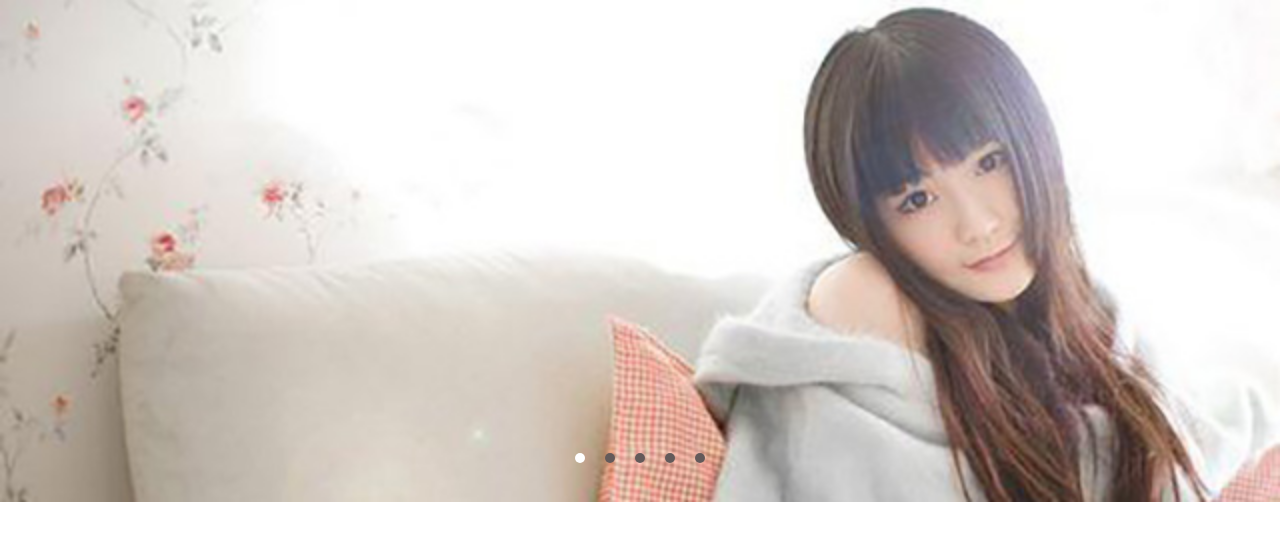
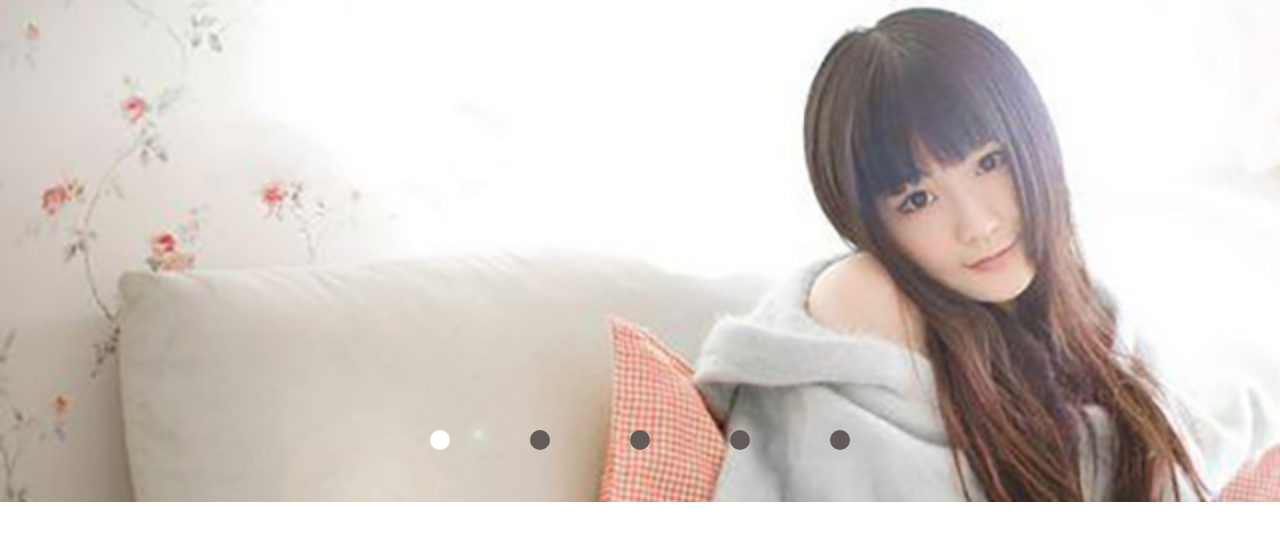
Before and after one commit to fuckyouweb/slider, a plain HTML site: page index.html in a window 1280 px wide. Shown: the top 540 px of the page. Drawn offline with Linux system fonts and the light colour scheme.

Commit message:
mv data to config object

```diff
--- a/js/index.js
+++ b/js/index.js
@@ -6,7 +6,8 @@ $(function () {
     var MXC_slider_config ={
         'slider_speed':3000, //跳转时间
         'slider_time': 500, //动画时间 单位ms
-        'slider_proportion': 0.390625 //图片宽高比
+        'slider_proportion': 0.390625, //图片宽高比
+        'slider_nav_proportion':0.03125
     };
     var MXC_slider = $(".MXC_slider"),
         MXC_slider_main =$(".MXC_slider_main"),
@@ -15,7 +16,10 @@ $(function () {
 
     //设置基础的字体大小
     var html_width = MXC_slider.width();
-    MXC_slider.css({"font-size":"10px",'height':MXC_slider_config.slider_proportion*html_width+'px'});
+    MXC_slider.css({
+        "font-size":MXC_slider_config.slider_nav_proportion*html_width+"px",
+        'height':MXC_slider_config.slider_proportion*html_width+'px'
+    });
 
     //添加导航
     var MXC_slider_num = $(".MXC_slider_content li") ;
@@ -35,9 +39,8 @@ $(function () {
             'transform':'translate3d(-'+html_width*index+'px,0px,0px)'
         },
             MXC_slider_config.slider_time,
-            'ease-in',
+            'ease-out',
             function () {
-
                 n_index = index % MXC_slider_num.length;
                 console.log(n_index);
                 index+=1;
--- a/less/index.less
+++ b/less/index.less
@@ -39,15 +39,15 @@ img.MXC_img {
   padding: 0;
   left: 0;
   right: 0;
-  bottom: 5%;
+  bottom: 0;
   text-align: center;
   z-index: 10;
   li{
     display: inline-block;
     border-radius: 1em;
     background: #635A5A;
-    width: 1em;
-    height: 1em;
+    width: .5em;
+    height: .5em;
     margin: 1em;
   }
 }
```
Also changed, not shown: css/index.css.
